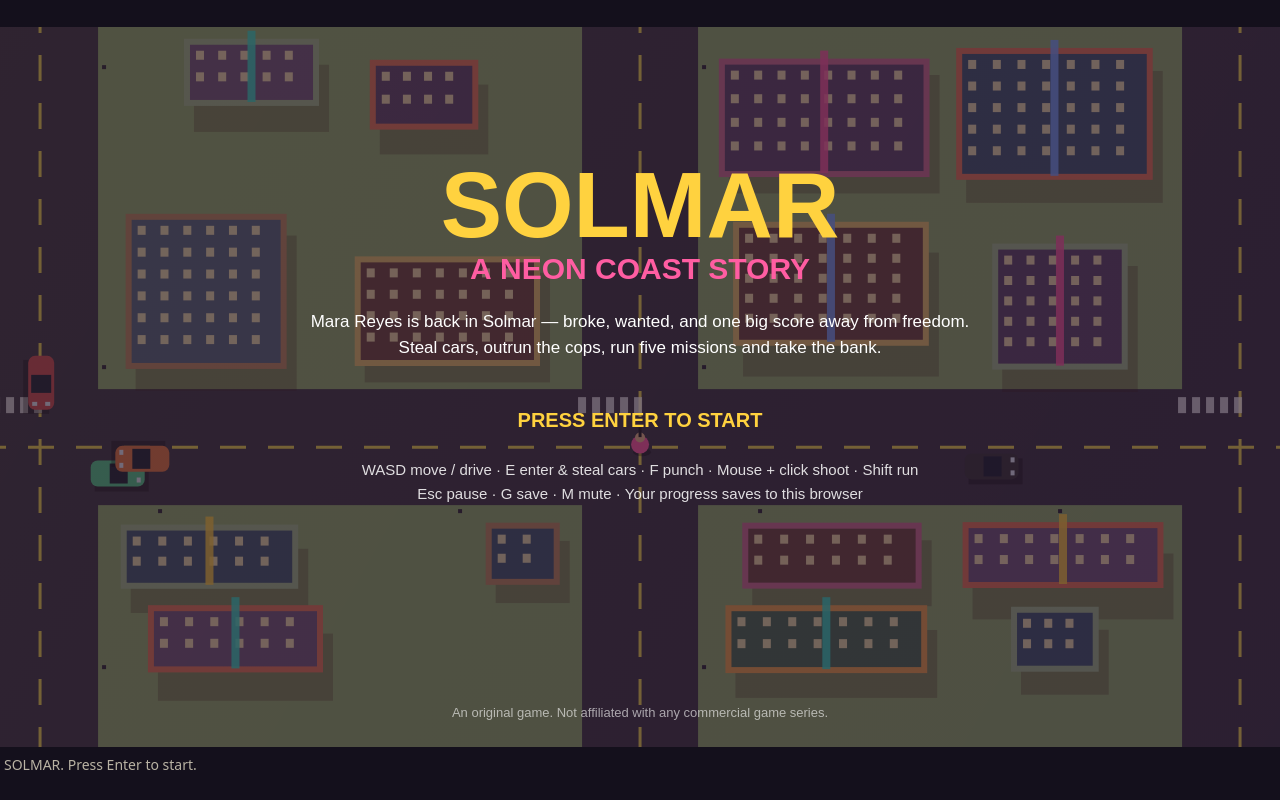
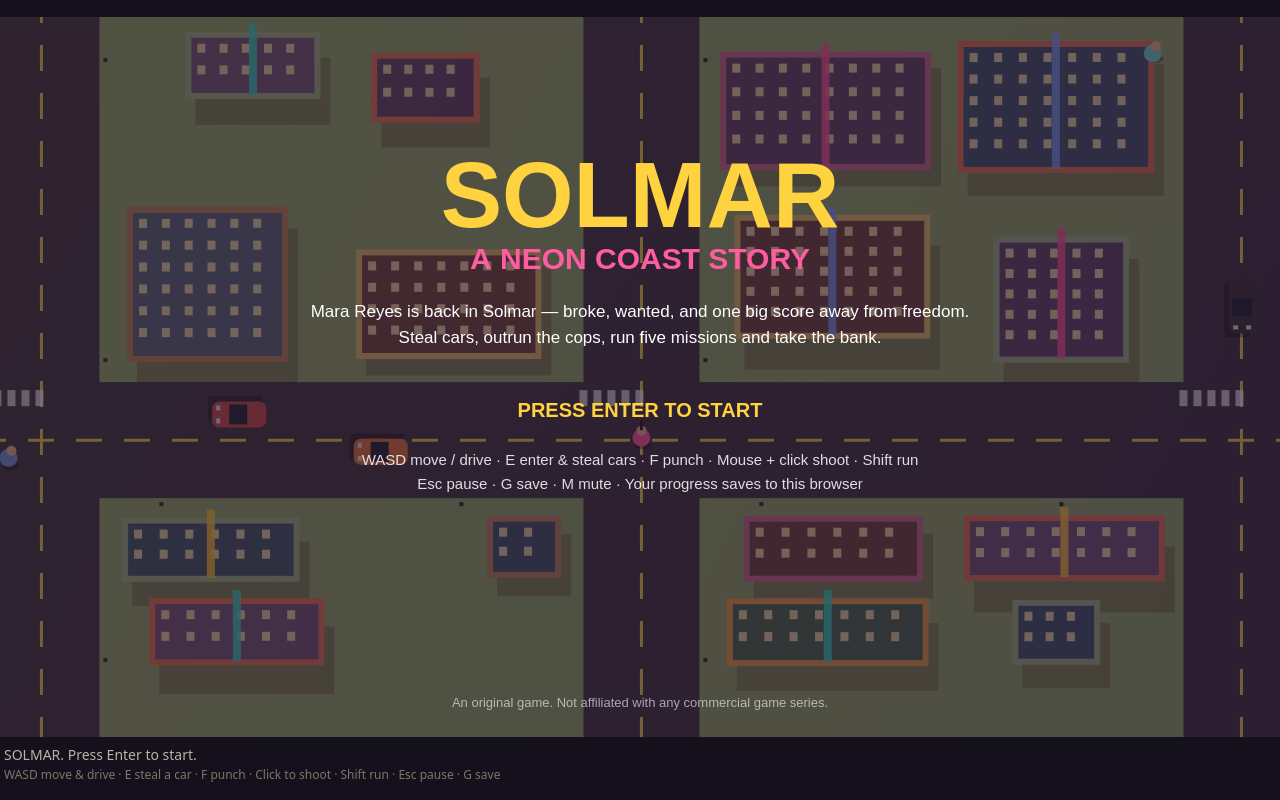
Before and after one commit to bisabisanya/gta6-01, a website with bundled scripts: page game/index.html in a window 1280 px wide. Built offline with nearby package versions, Linux system fonts and the light colour scheme; animation ran at ten frames a second.

Commit message:
Add files via upload

```diff
--- a/game/index.html
+++ b/game/index.html
@@ -10,6 +10,7 @@
 <main id="stage">
   <canvas id="game" width="1280" height="720"></canvas>
   <p id="status" role="status" aria-live="polite">SOLMAR. Press Enter to start.</p>
+  <p id="hint">WASD move &amp; drive · E steal a car · F punch · Click to shoot · Shift run · Esc pause · G save</p>
 </main>
 <script type="module" src="src/main.js"></script>
 </body>
--- a/game/style.css
+++ b/game/style.css
@@ -1,4 +1,4 @@
-/* SOLMAR — page chrome around the game canvas. The game itself paints everything. */
+/* SOLMAR — the page chrome around the game canvas. The game paints everything itself. */
 * { box-sizing: border-box; }
 html, body { margin: 0; padding: 0; background: #14101c; }
 body {
@@ -22,3 +22,8 @@ body {
   font-size: 14px;
   color: #b9b3a4;
 }
+#hint {
+  margin: 2px 4px 0;
+  font-size: 12px;
+  color: #7d7768;
+}
```
